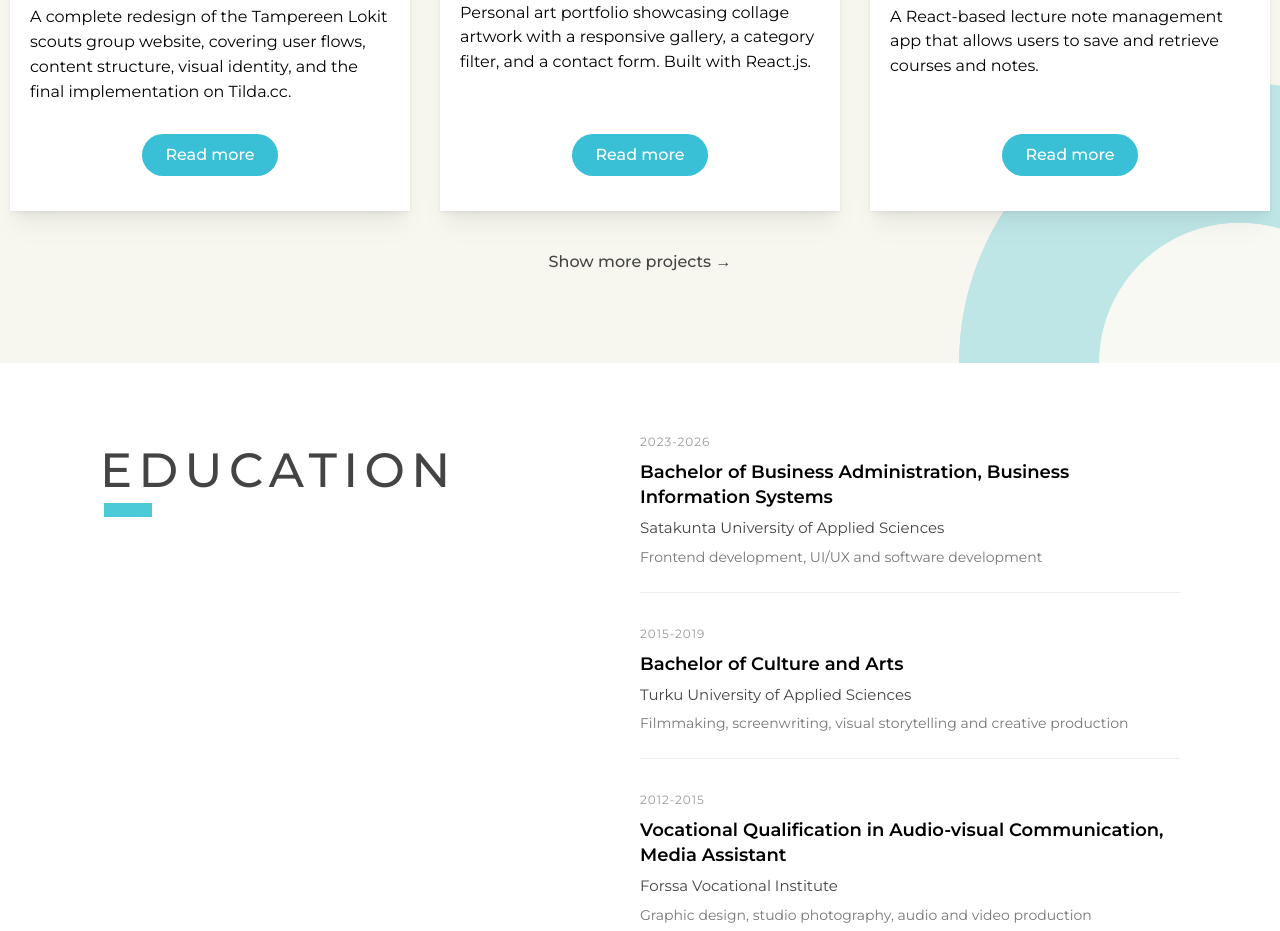
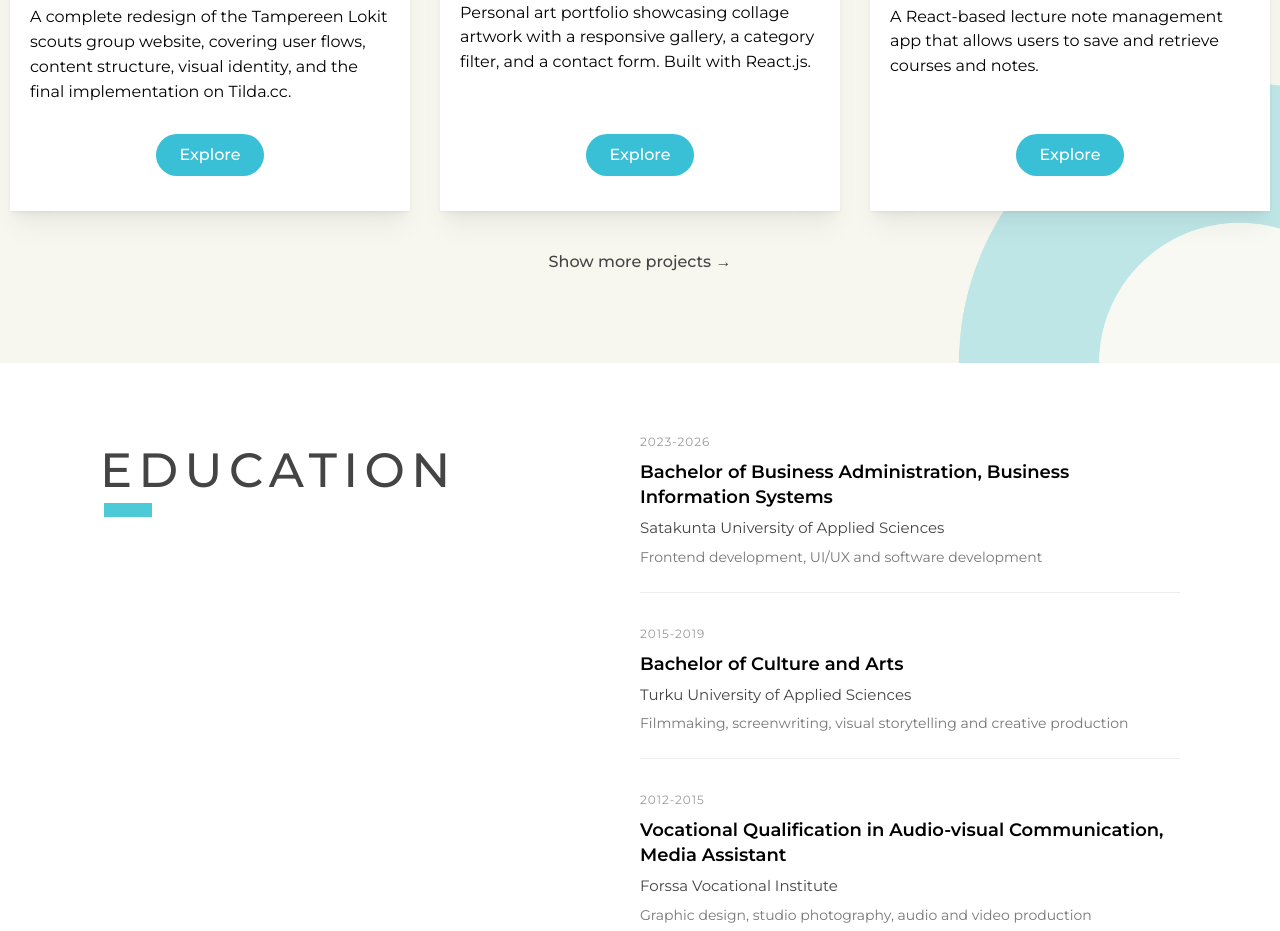
Before and after one commit to hennamarleena/UXUI-portfolio, a React (Vite) app: page / in a window 1280 px wide. Shown: the part 1620-2551 px from the top of the page. Built offline with nearby package versions, Linux system fonts and the light colour scheme.

Commit message:
button teksti vaihdettu

```diff
--- a/src/components/ProjectCard.jsx
+++ b/src/components/ProjectCard.jsx
@@ -21,7 +21,7 @@ export default function ProjectCard({ projectData }) {
 
       <Card.Section style={{ padding: '10px 20px 35px', textAlign: 'center' }}>
         <Button variant="filled" radius={25} color="#39C0D6" size="md" onClick={handleView}>
-          Read more
+          Explore
         </Button>
       </Card.Section>
     </Card>
```
